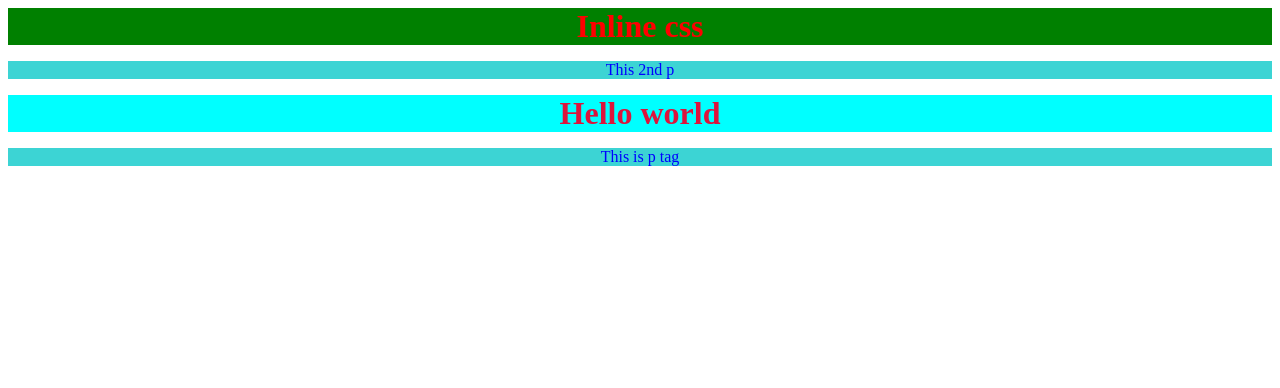
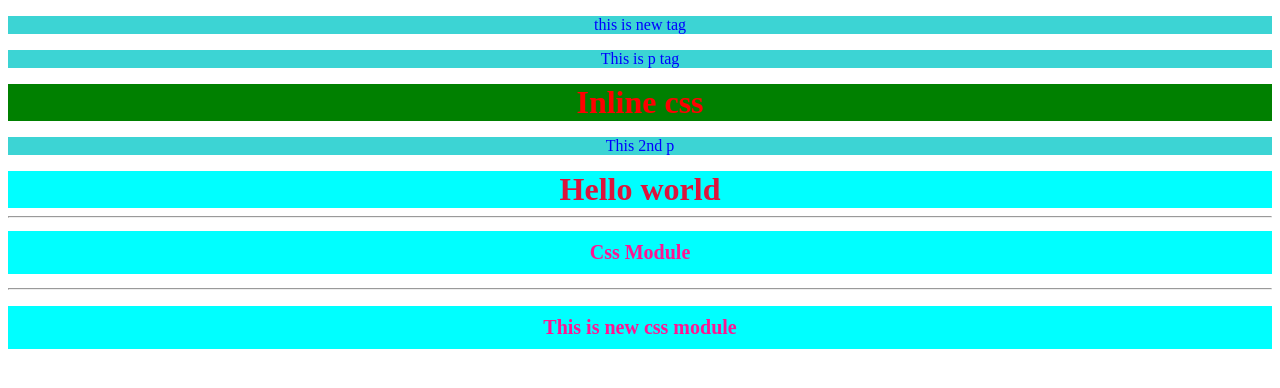
Before and after one commit to rakibulapon46/React-JS, a React (Vite) app in the folder 07/css-styles/: page / in a window 1280 px wide. Shown: the top 388 px of the page. Built offline with nearby package versions, Linux system fonts and the light colour scheme.

Commit message:
style module add

```diff
--- a/07/css-styles/src/App.jsx
+++ b/07/css-styles/src/App.jsx
@@ -1,12 +1,17 @@
 import './App.css'
 import Styles from './Styles'
+import StyleCss from './Style.module.css'
 
 function App() {
 
   return (
     <>
+    <p>this is new tag
+    </p>
+    <p>This is p tag</p>
     <Styles/>
-    <p>This is p tag</p>
+    <hr />
+    <h2 className= {StyleCss.title}> This is new css module</h2>
     </>
   )
 }
--- /dev/null
+++ b/07/css-styles/src/Style.module.css
@@ -0,0 +1,7 @@
+.title{
+    text-align: center;
+    font-size: 20px;
+    color: deeppink;
+    background-color: aqua;
+    padding: 10px;
+}
--- a/07/css-styles/src/Styles.jsx
+++ b/07/css-styles/src/Styles.jsx
@@ -1,4 +1,5 @@
 import './Style.css'
+import StyleModule from './Style.module.css'
 
 function Styles() {
   const ElementOne = {
@@ -13,6 +14,8 @@ function Styles() {
       <h1 style={ElementOne}>Inline css</h1>
       <p>This 2nd p</p>
       <h2 className="title">Hello world</h2>
+      <hr />
+      <h1 className= {StyleModule.title}> Css Module</h1>
     </div>
   );
 }
```
